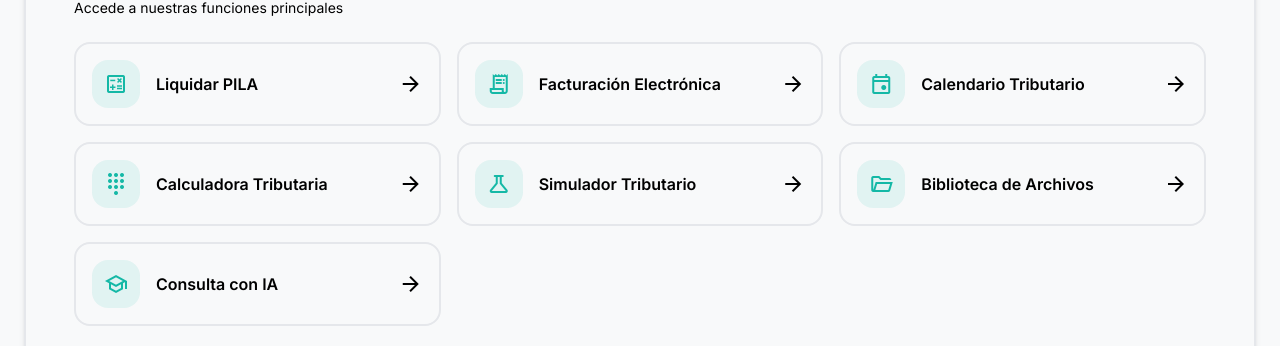
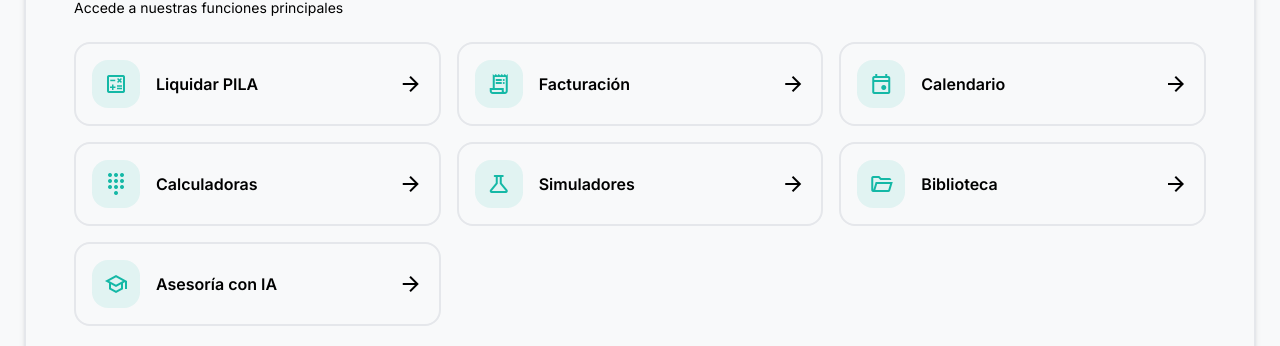
Before and after one commit to ulecolombia/ule, a Next.js app: page /dashboard in a window 1280 px wide. Shown: the part 593-939 px from the top of the page. Built offline with nearby package versions, Linux system fonts and the light colour scheme; no server answers; sample sign-in values are in the browser's storage.

Commit message:
Unificar nomenclatura del menú: Dashboard→Página Principal, acortar labels para mejor alineación

```diff
--- a/app/dashboard/page.tsx
+++ b/app/dashboard/page.tsx
@@ -302,7 +302,7 @@
                   </div>
                   <div className="flex-1 min-w-0">
                     <p className="font-semibold text-dark group-hover:text-white">
-                      Facturación Electrónica
+                      Facturación
                     </p>
                   </div>
                   <span className="material-symbols-outlined text-dark-100 group-hover:text-white flex-shrink-0">
@@ -323,7 +323,7 @@
                   </div>
                   <div className="flex-1 min-w-0">
                     <p className="font-semibold text-dark group-hover:text-white">
-                      Calendario Tributario
+                      Calendario
                     </p>
                   </div>
                   <span className="material-symbols-outlined text-dark-100 group-hover:text-white flex-shrink-0">
@@ -331,7 +331,7 @@
                   </span>
                 </Link>
 
-                {/* Acción 4: Calculadora Tributaria */}
+                {/* Acción 4: Calculadoras */}
                 <Link
                   href="/herramientas/calculadoras"
                   className="group flex items-center gap-4 rounded-lg border-2 border-light-200 p-4 transition-all hover:border-primary hover:bg-primary hover:text-white hover:shadow-lg"
@@ -344,7 +344,7 @@
                   </div>
                   <div className="flex-1 min-w-0">
                     <p className="font-semibold text-dark group-hover:text-white">
-                      Calculadora Tributaria
+                      Calculadoras
                     </p>
                   </div>
                   <span className="material-symbols-outlined text-dark-100 group-hover:text-white flex-shrink-0">
@@ -352,7 +352,7 @@
                   </span>
                 </Link>
 
-                {/* Acción 5: Simulador Tributario */}
+                {/* Acción 5: Simuladores */}
                 <Link
                   href="/herramientas/simuladores"
                   className="group flex items-center gap-4 rounded-lg border-2 border-light-200 p-4 transition-all hover:border-primary hover:bg-primary hover:text-white hover:shadow-lg"
@@ -365,7 +365,7 @@
                   </div>
                   <div className="flex-1 min-w-0">
                     <p className="font-semibold text-dark group-hover:text-white">
-                      Simulador Tributario
+                      Simuladores
                     </p>
                   </div>
                   <span className="material-symbols-outlined text-dark-100 group-hover:text-white flex-shrink-0">
@@ -373,7 +373,7 @@
                   </span>
                 </Link>
 
-                {/* Acción 6: Biblioteca de Archivos */}
+                {/* Acción 6: Biblioteca */}
                 <Link
                   href="/biblioteca"
                   className="group flex items-center gap-4 rounded-lg border-2 border-light-200 p-4 transition-all hover:border-primary hover:bg-primary hover:text-white hover:shadow-lg"
@@ -386,7 +386,7 @@
                   </div>
                   <div className="flex-1 min-w-0">
                     <p className="font-semibold text-dark group-hover:text-white">
-                      Biblioteca de Archivos
+                      Biblioteca
                     </p>
                   </div>
                   <span className="material-symbols-outlined text-dark-100 group-hover:text-white flex-shrink-0">
@@ -407,7 +407,7 @@
                   </div>
                   <div className="flex-1 min-w-0">
                     <p className="font-semibold text-dark group-hover:text-white">
-                      Consulta con IA
+                      Asesoría con IA
                     </p>
                   </div>
                   <span className="material-symbols-outlined text-dark-100 group-hover:text-white flex-shrink-0">
--- a/components/layout/MainNav.tsx
+++ b/components/layout/MainNav.tsx
@@ -34,7 +34,7 @@
   }
 
   const menuItems: Array<{ href: string; label: string; icon: string; disabled?: boolean }> = [
-    { href: '/dashboard', label: 'Dashboard', icon: 'dashboard' },
+    { href: '/dashboard', label: 'Página Principal', icon: 'dashboard' },
     { href: '/pila', label: 'PILA', icon: 'account_balance' },
     { href: '/facturacion', label: 'Facturación', icon: 'receipt_long' },
     { href: '/calendario', label: 'Calendario', icon: 'event' },
--- a/components/layout/SidebarMenu.tsx
+++ b/components/layout/SidebarMenu.tsx
@@ -22,7 +22,7 @@
 
 const menuItems: MenuItem[] = [
   {
-    label: 'Dashboard',
+    label: 'Página Principal',
     icon: 'dashboard',
     href: '/dashboard',
   },
@@ -36,7 +36,7 @@
     ],
   },
   {
-    label: 'Facturación Electrónica',
+    label: 'Facturación',
     icon: 'receipt_long',
     subItems: [
       { label: 'Nueva Factura', href: '/facturacion/nueva' },
@@ -45,7 +45,7 @@
     ],
   },
   {
-    label: 'Calendario Tributario',
+    label: 'Calendario',
     icon: 'event',
     href: '/calendario',
   },
@@ -58,7 +58,7 @@
     ],
   },
   {
-    label: 'Consulta Educativa con IA',
+    label: 'Asesoría con IA',
     icon: 'school',
     subItems: [
       { label: 'Chat Educativo', href: '/asesoria/chat' },
@@ -67,7 +67,7 @@
     ],
   },
   {
-    label: 'Biblioteca de Archivos',
+    label: 'Biblioteca',
     icon: 'folder_open',
     href: '/biblioteca',
   },
```
